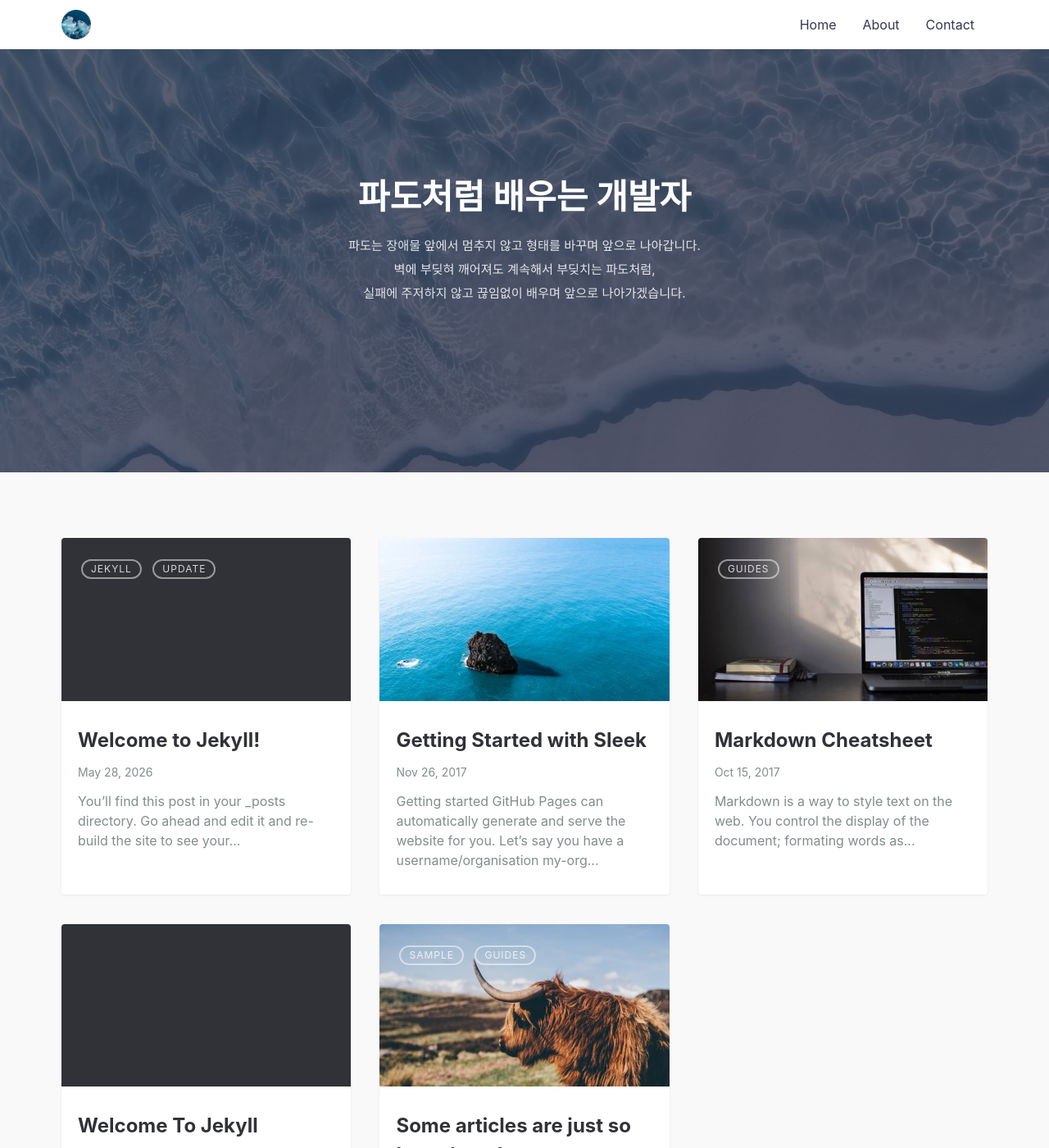
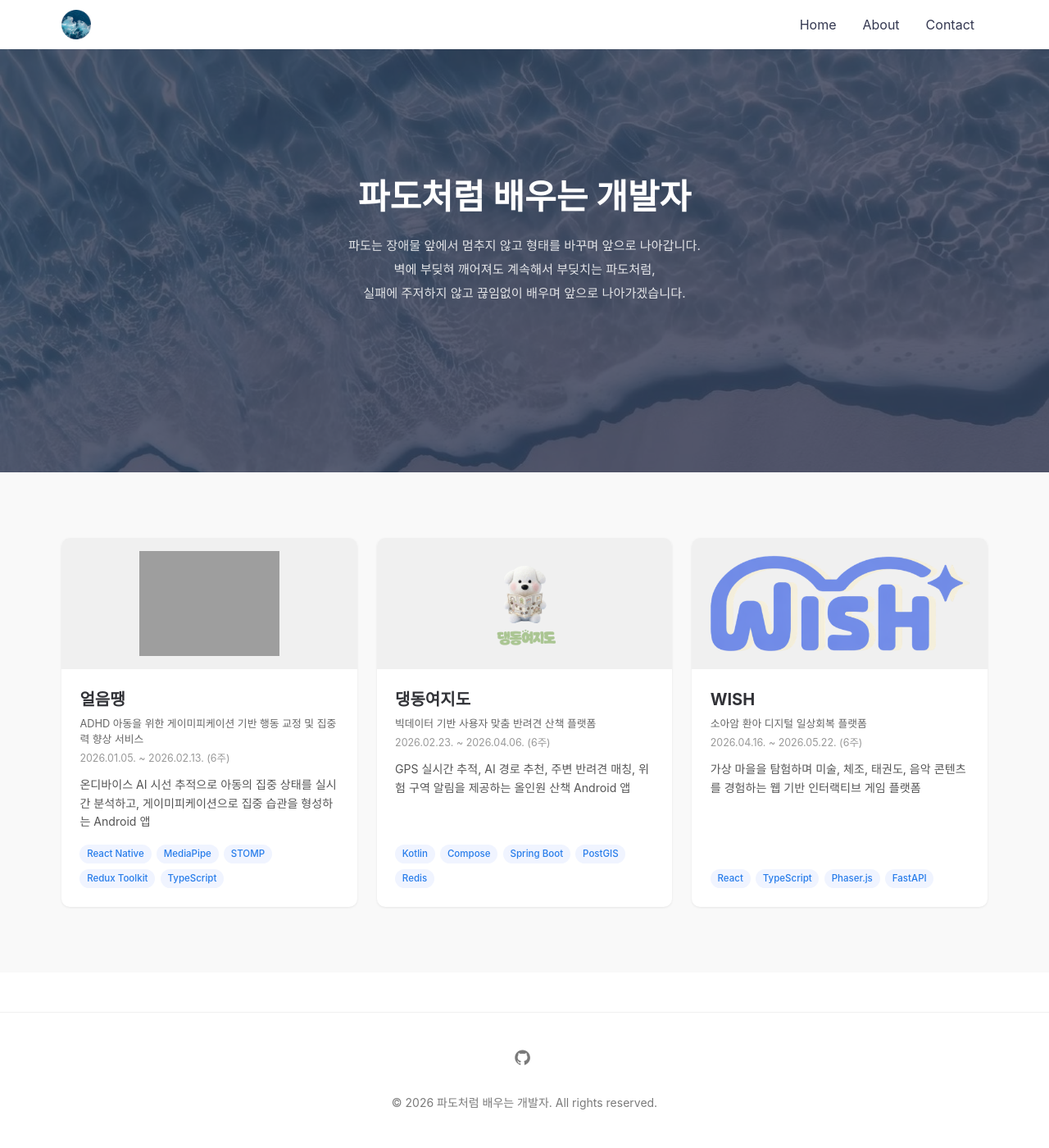
Before and after one commit to dain2822/dain2822.github.io, a Jekyll site: the page built from index.md, in a window 1280 px wide and 1400 px high. Shown: the whole window at 82% size. Built offline with Jekyll 4.4.1, drawn with Linux system fonts in a browser that asks for light colours; some of the changed text lies outside the part shown; grey boxes are pictures that could not be loaded.

Commit message:
프로젝트 카드 생성

```diff
--- a/_config.yml
+++ b/_config.yml
@@ -60,6 +60,12 @@ permalink: /:title/
 compress_html:
   clippings: all
 
+collections:
+  portfolio:
+    output: true
+    permalink: /portfolio/:name/
+    sort_by: order
+
 plugins:
   - jekyll-sitemap
   - jekyll-seo-tag
--- a/_includes/head.html
+++ b/_includes/head.html
@@ -42,6 +42,45 @@
       font-size: 0.95rem;
       color: rgba(255,255,255,0.85);
     }
+
+    /* Portfolio Section */
+    .portfolio-section { background-color: #f9f9f9; padding: 3rem 0; }
+    .portfolio-grid { display: grid; grid-template-columns: 1fr; gap: 1.5rem; padding: 2rem 0; }
+    @media (min-width: 768px) { .portfolio-grid { grid-template-columns: repeat(3, 1fr); } }
+
+    /* Portfolio Card */
+    .portfolio-card { background: #fff; border-radius: 10px; box-shadow: 0 1px 3px rgba(0,0,0,.08); overflow: hidden; transition: box-shadow 0.2s, transform 0.2s; display: flex; flex-direction: column; }
+    .portfolio-card:hover { box-shadow: 0 6px 20px rgba(0,0,0,.12); transform: translateY(-4px); }
+    .portfolio-card__link { display: flex; flex-direction: column; text-decoration: none; border-bottom: 0; color: inherit; height: 100%; }
+    .portfolio-card__link:hover { border-bottom: 0; color: inherit; }
+    .portfolio-card__thumb { background: #f0f0f0; display: flex; align-items: center; justify-content: center; height: 160px; overflow: hidden; }
+    .portfolio-card__logo { width: 100%; height: 100%; object-fit: contain; padding: 1rem; }
+    .portfolio-card__logo-placeholder { font-size: 3rem; font-weight: 800; color: #e8670a; }
+    .portfolio-card__body { padding: 1.4rem; flex: 1; display: flex; flex-direction: column; }
+    .portfolio-card__number { font-size: 0.8rem; font-weight: 700; color: #e8670a; margin-bottom: 0.3rem; }
+    .portfolio-card__title { font-size: 1.25rem; font-weight: 700; color: #313237; margin-bottom: 0.3rem; }
+    .portfolio-card__subtitle { font-size: 0.8rem; color: #666; margin-bottom: 0.3rem; line-height: 1.5; }
+    .portfolio-card__period { font-size: 0.78rem; color: #999; margin-bottom: 0.7rem; }
+    .portfolio-card__description { font-size: 0.88rem; color: #555; margin-bottom: 1rem; line-height: 1.6; flex: 1; }
+    .portfolio-card__tech { display: flex; flex-wrap: wrap; gap: 0.4rem; margin-top: auto; }
+    .portfolio-card__badge { background: #f0f4ff; color: #277cea; font-size: 0.72rem; padding: 0.2rem 0.55rem; border-radius: 100px; font-weight: 500; }
+
+    /* Portfolio Detail */
+    .portfolio-detail { padding: 2.5rem 0; }
+    .portfolio-detail__number { font-size: 1rem; font-weight: 700; color: rgba(255,255,255,0.6); margin-bottom: 0.3rem; }
+    .portfolio-detail__info-grid { display: grid; grid-template-columns: 1fr; gap: 1rem; margin-bottom: 2.5rem; }
+    @media (min-width: 768px) { .portfolio-detail__info-grid { grid-template-columns: repeat(3, 1fr); } }
+    .portfolio-detail__info-box { background: #f5f5f5; border-radius: 6px; padding: 1.2rem 1.5rem; }
+    .portfolio-detail__info-box h3 { font-size: 0.85rem; font-weight: 700; color: #555; margin-bottom: 0.6rem; text-transform: uppercase; letter-spacing: 0.05em; }
+    .portfolio-detail__info-box p { font-size: 0.95rem; color: #313237; margin-bottom: 0.2rem; }
+    .portfolio-detail__content-grid { display: grid; grid-template-columns: 1fr; gap: 2rem; margin-bottom: 2rem; }
+    @media (min-width: 768px) { .portfolio-detail__content-grid { grid-template-columns: 1fr 1fr; } }
+    .portfolio-detail__section h3 { font-size: 1.1rem; font-weight: 700; color: #313237; margin-bottom: 1rem; padding-bottom: 0.5rem; border-bottom: 2px solid #e8670a; }
+    .portfolio-detail__section ul { padding-left: 1.2rem; }
+    .portfolio-detail__section li { font-size: 0.95rem; color: #555; margin-bottom: 0.6rem; line-height: 1.6; }
+    .portfolio-detail__links { margin-top: 1.5rem; }
+    .portfolio-detail__btn { display: inline-block; background: #313237; color: #fff; padding: 0.7rem 1.5rem; border-radius: 6px; font-size: 0.9rem; font-weight: 600; border-bottom: 0; }
+    .portfolio-detail__btn:hover { background: #e8670a; color: #fff; border-bottom: 0; }
   </style>
   <link rel="preload" href="{{ '/assets/css/main.css?v=2' | relative_url }}" as="style" onload="this.rel='stylesheet'">
   <noscript><link rel="stylesheet" href="{{ '/assets/css/main.css?v=2' | relative_url }}"></noscript>
--- /dev/null
+++ b/_includes/portfolio-card.html
@@ -0,0 +1,22 @@
+<div class="portfolio-card">
+  <a href="{{ project.url | relative_url }}" class="portfolio-card__link">
+    <div class="portfolio-card__thumb">
+      {% if project.logo %}
+        <img src="{{ '/assets/img/portfolio/' | append: project.logo | relative_url }}" alt="{{ project.title }} 로고" class="portfolio-card__logo">
+      {% else %}
+        <div class="portfolio-card__logo-placeholder">{{ project.order | prepend: '0' | slice: -2, 2 }}</div>
+      {% endif %}
+    </div>
+    <div class="portfolio-card__body">
+      <h2 class="portfolio-card__title">{{ project.title }}</h2>
+      <p class="portfolio-card__subtitle">{{ project.subtitle }}</p>
+      <p class="portfolio-card__period">{{ project.period }}</p>
+      <p class="portfolio-card__description">{{ project.description }}</p>
+      <div class="portfolio-card__tech">
+        {% for t in project.tech %}
+          <span class="portfolio-card__badge">{{ t }}</span>
+        {% endfor %}
+      </div>
+    </div>
+  </a>
+</div>
--- a/_layouts/default.html
+++ b/_layouts/default.html
@@ -31,15 +31,13 @@ layout: compress
     </div>
 
     <main class="site__content">
-      <section class="blog">
+      <section class="portfolio-section">
         <div class="container">
-          <div class="post-list" itemscope="" itemtype="http://schema.org/Blog">
-
-            {% for post in site.posts %}
-              {% include card.html %}
+          <div class="portfolio-grid">
+            {% assign sorted_portfolio = site.portfolio | sort: "order" %}
+            {% for project in sorted_portfolio %}
+              {% include portfolio-card.html %}
             {% endfor %}
-
-            <!-- {% include pagination.html %} -->
           </div>
         </div>
       </section>
--- /dev/null
+++ b/_portfolio/01-eoleumddaeng.md
@@ -0,0 +1,31 @@
+---
+layout: portfolio
+title: "얼음땡"
+subtitle: "ADHD 아동을 위한 게이미피케이션 기반 행동 교정 및 집중력 향상 서비스"
+description: "온디바이스 AI 시선 추적으로 아동의 집중 상태를 실시간 분석하고, 게이미피케이션으로 집중 습관을 형성하는 Android 앱"
+period: "2026.01.05. ~ 2026.02.13. (6주)"
+team: "6명"
+role: "Frontend & AI"
+tech:
+  - React Native
+  - MediaPipe
+  - STOMP
+  - Redux Toolkit
+  - TypeScript
+features:
+  - "Face Landmarker 기반 온디바이스 실시간 집중 상태 분석"
+  - "머리 방향·눈 깜빡임·시선 이동·자리 이탈 조합 판별"
+  - "일반 수업 / 디지털 수업 모드별 AI 판단 분기"
+  - "WebSocket 기반 교사-학생 실시간 모니터링"
+  - "경험치·레벨·캐릭터 게이미피케이션 보상"
+tasks:
+  - "AI 집중도 분석 로직 전담 설계 (시선 추적, 졸음 판별 등)"
+  - "Vision Camera Frame Processor 실시간 파이프라인"
+  - "수업 모드별 AI 판단 로직 분기 및 고도화"
+  - "STOMP WebSocket 수업 이벤트 송수신·알림 연동"
+  - "교사용 수업·시간표·학급 관리 화면 + API 연동"
+  - "자동 로그인/재입장, 통계 페이지 구현"
+logo: "eoleumddaeng-logo.png"
+github: ""
+order: 1
+---
--- /dev/null
+++ b/_portfolio/02-daengdongyeojido.md
@@ -0,0 +1,30 @@
+---
+layout: portfolio
+title: "댕동여지도"
+subtitle: "빅데이터 기반 사용자 맞춤 반려견 산책 플랫폼"
+description: "GPS 실시간 추적, AI 경로 추천, 주변 반려견 매칭, 위험 구역 알림을 제공하는 올인원 산책 Android 앱"
+period: "2026.02.23. ~ 2026.04.06. (6주)"
+team: "6명"
+role: "Frontend & Backend"
+tech:
+  - Kotlin
+  - Compose
+  - Spring Boot
+  - PostGIS
+  - Redis
+features:
+  - "반려견 체형·행동·환경 3축 맞춤 경로 추천 (3코스)"
+  - "GPS 5초 주기 배치 수집 + PostGIS 공간쿼리"
+  - "주변 반려견 실시간 조회 및 산책 제안/수락/거절"
+  - "위험 구역 알림, 날씨·대기질 기반 산책 적합도"
+  - "AI 산책 일기 생성 (Vision + ONNX + LLM)"
+tasks:
+  - "인증 FE+BE 전담: 로그인, 토큰 갱신, 로그인 유지"
+  - "반려견 프로필 FE+BE 전담: 등록/조회/수정 API"
+  - "소셜 산책 FE+BE 전담: 주변 반려견 탐색·제안·피드백"
+  - "앱 전체 DI(Hilt), Retrofit, Navigation 초기 설계"
+  - "Wear OS 워치 모듈 초기 세팅"
+logo: "daengdong-logo.png"
+github: ""
+order: 2
+---
--- /dev/null
+++ b/_portfolio/03-wish.md
@@ -0,0 +1,29 @@
+---
+layout: portfolio
+title: "WISH"
+subtitle: "소아암 환아 디지털 일상회복 플랫폼"
+description: "가상 마을을 탐험하며 미술, 체조, 태권도, 음악 콘텐츠를 경험하는 웹 기반 인터랙티브 게임 플랫폼"
+period: "2026.04.16. ~ 2026.05.22. (6주)"
+team: "6명"
+role: "Frontend"
+tech:
+  - React
+  - TypeScript
+  - Phaser.js
+  - FastAPI
+features:
+  - "Phaser.js 2D 메타버스 마을 + 테마 씬 6개"
+  - "LSTM+DTW 앙상블 품새 채점 (0.9ms/sample)"
+  - "동작별 독립 모델 9개, 60프레임×8관절 입력"
+  - "등대지기 AI 정서 체크인"
+  - "아동 게임 + 보호자 리포트 + 관리자 페이지 유기적 통합"
+tasks:
+  - "태권도 씬 6단계 플로우 전체 구현"
+  - "NPC 대화 → 품새 선택 → 가이드 → 실습 → 결과 → 승급 → 세션 저장 API 연결"
+  - "AI 채점 서비스(FastAPI) 프론트 연동"
+  - "화면 녹화, 가이드 영상 확대/자동종료 구현"
+  - "전체 맵 구현 및 충돌 시스템: 마을 + 5개 테마 씬 전담"
+logo: "wish-logo.png"
+github: ""
+order: 3
+---
```
Also changed, not shown: _layouts/portfolio.html (added, +76 -0 lines), assets/img/portfolio/daengdong-logo.png (added), assets/img/portfolio/wish-logo.png (added), 1 other file.
